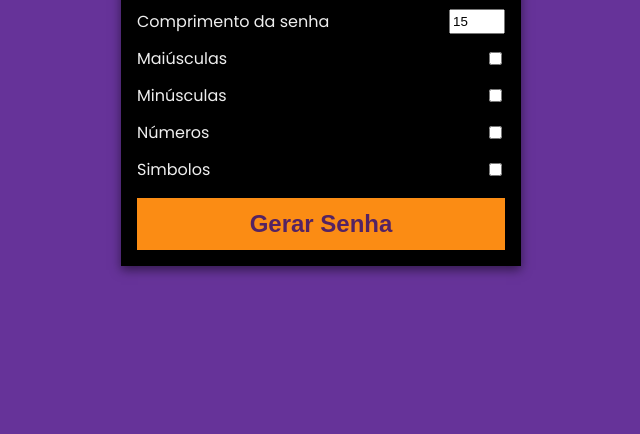
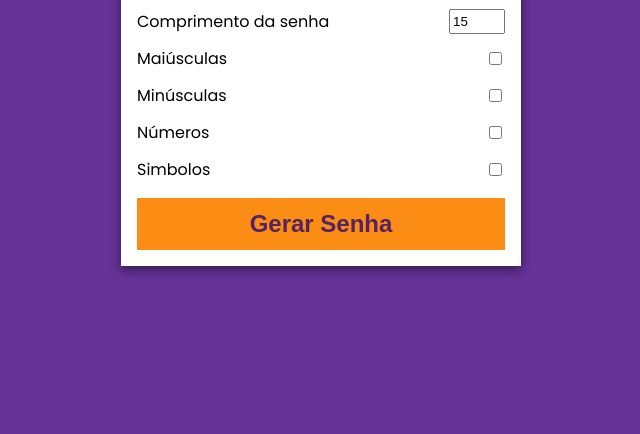
Before and after one commit to tutti019/geradoordesenha, a plain HTML site: page index.html in a window 1280 px wide. Shown: the part 366-800 px from the top of the page, without its empty margins (319-959 px from the left). Drawn offline with Linux system fonts and the light colour scheme.

Commit message:
Add files via upload

```diff
--- a/style.css
+++ b/style.css
@@ -6,7 +6,7 @@
 
 body {
     background-color: rebeccapurple;
-    color: white;
+    color:white;
     display: flex;
     align-items: center;
     justify-content: center;
@@ -16,13 +16,15 @@ body {
 }
 
 .pw-container {
-    background-color: black;
+    background-color:white;
     box-shadow: 0 4px 10px rgba(0, 0, 0, 0.5);
     min-width: 400px;
+
 }
 
 .pw-header {
     padding: 1rem;
+
 }
 
 .pw {
@@ -38,7 +40,7 @@ body {
 }
 
 .pw button {
-    background-color: white;
+    background-color:white;
     border: none;
     color: rgb(29, 2, 56);
     cursor: pointer;
@@ -63,7 +65,7 @@ body {
 }
 
 .form-control {
-    color: #eee;
+    color:black;
     display: flex;
     justify-content: space-between;
     margin: 0.75rem 0;
```
